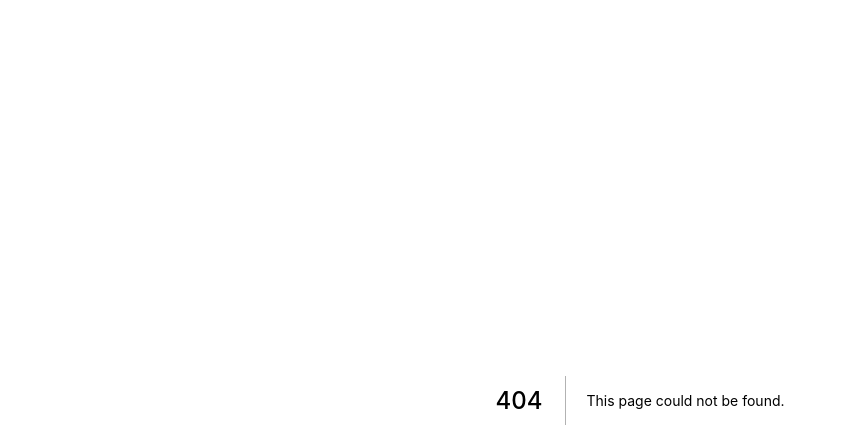
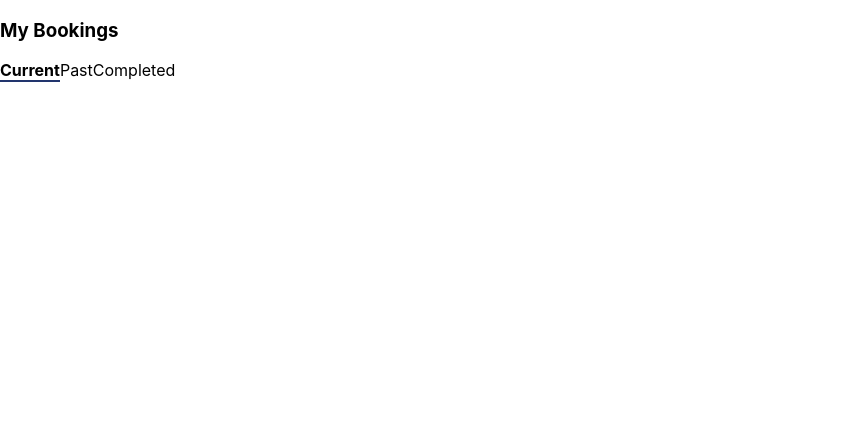
Before and after one commit to adrianwebs/padelhost-app, a Next.js app: page /home/Dashboard/Dashboard in a window 1280 px wide. Before the commit this address had no page. Shown: the top 448 px of the page, without its empty margins (0-847 px from the left). Built offline with nearby package versions, Linux system fonts and the light colour scheme.

Commit message:
Creating Dashboard UI Web

```diff
--- a/pages/components/Avatar/Avatar.js
+++ b/pages/components/Avatar/Avatar.js
@@ -1,11 +1,11 @@
 import React from 'react'
-
+import Image from 'next/image'
 import styles from './styles.module.css'
 
 function Avatar({alt, src}) {
   return (
     <div className={styles.container}>
-      <img className={styles.avatar} alt={alt} src={src} title={alt} />
+      <Image className={styles.avatar} alt={alt} src={src} title={alt} width='250px' height='250px' unoptimized='true' />
     </div>
   )
 }
--- a/pages/components/Avatar/styles.module.css
+++ b/pages/components/Avatar/styles.module.css
@@ -1,10 +1,10 @@
 .container {
     align-items: center;
     display: flex;
+    border-radius: 9999px;
+    border: solid 5px #5d99d1;
   }
 
   .avatar {
     border-radius: 9999px;
-    height: 49px;
-    width: 49px;
   }
--- /dev/null
+++ b/pages/home/Dashboard/Dashboard.js
@@ -0,0 +1,37 @@
+import React from 'react'
+
+import {motion} from 'framer-motion'
+
+import styles from './styles.module.css'
+
+function dashboard({variants}) {
+  return (
+    <motion.div
+    variants={variants}
+    animate='visible'
+    initial='hidden'
+    exit='hidden'
+    layout
+    transition={{duration: 1, ease: 'easeInOut'}}
+    className='d-flex flex-rows w-100'
+    >
+        <div className='w-65'>
+          <h3><strong>My Bookings</strong></h3>
+          <div className='d-flex flex-row border-bottom mt-3 mx-3 '>
+            <span className='me-4 fs-5 border-bottom-active'><strong>Current</strong></span>
+            <span className='me-4 fs-5'>Past</span>
+            <span className='me-3 fs-5'>Completed</span>
+          </div>
+          <div>
+          </div>
+        </div>
+        <div className='w-35'>
+          <div className='h-100 d-flex flex-column'>
+
+          </div>
+        </div>
+    </motion.div>
+  )
+}
+
+export default dashboard
--- a/pages/login/index.js
+++ b/pages/login/index.js
@@ -19,7 +19,7 @@ export default function Login() {
   const router = useRouter()
 
   useEffect(() => {
-    user && router.replace('/dashboard')
+    user && router.replace('/home')
   }, [user])
 
   const handleFacebook = () => {
--- a/styles/globals.scss
+++ b/styles/globals.scss
@@ -2,8 +2,12 @@ body {
     font-family: -apple-system,BlinkMacSystemFont,Segoe UI,Roboto,Oxygen,Ubuntu,Cantarell,Fira Sans,Droid Sans,Helvetica Neue,sans-serif;
 }
 
+:root {
+    --primary-gradient: linear-gradient(75deg, #22356D -10%, #69DFE2 110%);
+}
+
 .primary-gradient {
-    background: linear-gradient(75deg, #22356D -10%, #69DFE2 110%);
+    background: var(--primary-gradient)
 }
 
 .header-bg {
@@ -21,6 +25,7 @@ body {
     background-size: cover;
     background-position: center center;
     width: 100%;
+
 }
 
 .p-6 {
@@ -63,6 +68,14 @@ body {
     transition: all .4s ease;
 }
 
+.w-35 {
+    width: 35%;
+}
+
+.w-65 {
+    width: 65%;
+}
+
 .min-vh-50 {
     min-height: 50vh;
 }
@@ -91,10 +104,77 @@ body {
     z-index: 1;
 }
 
-.z-index-1-{
-    z-index: -1;
+.z-index-3{
+    z-index: 3;
+}
+
+.z-index-2{
+    z-index: 2;
 }
 
 .bg-light-dark {
     background-color: #ededed;
 }
+
+.grid-container {
+    display: grid;
+    grid-template-columns: auto auto;
+}
+
+.min-height-description {
+    min-height: 150px;
+}
+
+.gap-4_5 {
+    gap: 1.75rem;
+}
+
+.rounded-4 {
+    border-radius: 1rem;
+}
+
+.shadow-waves {
+    filter: drop-shadow(0 0 8px rgba(0, 0, 0, 0.25));
+    -webkit-filter: drop-shadow(0 0 8px rgba(0, 0, 0, 0.45));
+}
+
+.shadow-panel {
+    box-shadow: 0 0 12px rgba(0, 0, 0, 0.25);
+}
+
+.shadow-dashboard-buttons {
+    box-shadow: 0 0 11px rgba(0, 0, 0, 0.15);
+    transition: all .4s ease-in-out;
+    color: #2c3e50;
+}
+
+.shadow-dashboard-buttons:hover {
+    box-shadow: 0 0 20px rgba(0, 0, 0, 0.30);
+    color: #487bba;
+    cursor: pointer;
+}
+
+.featherIcon {
+    transition: all .3s ease-in-out;
+}
+
+.separator {
+    min-height: 250px;
+}
+
+.min-h-70 {
+    min-height: 70%;
+    max-height: 70%;
+}
+
+.color-primary {
+    color: #69DFE2;
+}
+
+.color-inherit {
+    color: inherit;
+}
+
+.border-bottom-active {
+    border-bottom: solid 2px #22356D
+}
```
Also changed, not shown: pages/dashboard/index.js (deleted, +0 -38 lines), pages/home/EditProfile/EditProfile.js (added, +20 -0 lines), pages/home/Settings/Settings.js (added, +20 -0 lines), pages/home/Transactions/Transactions.js (added, +20 -0 lines), pages/home/index.js (added, +101 -0 lines), pages/home/Dashboard/styles.module.css (added).
